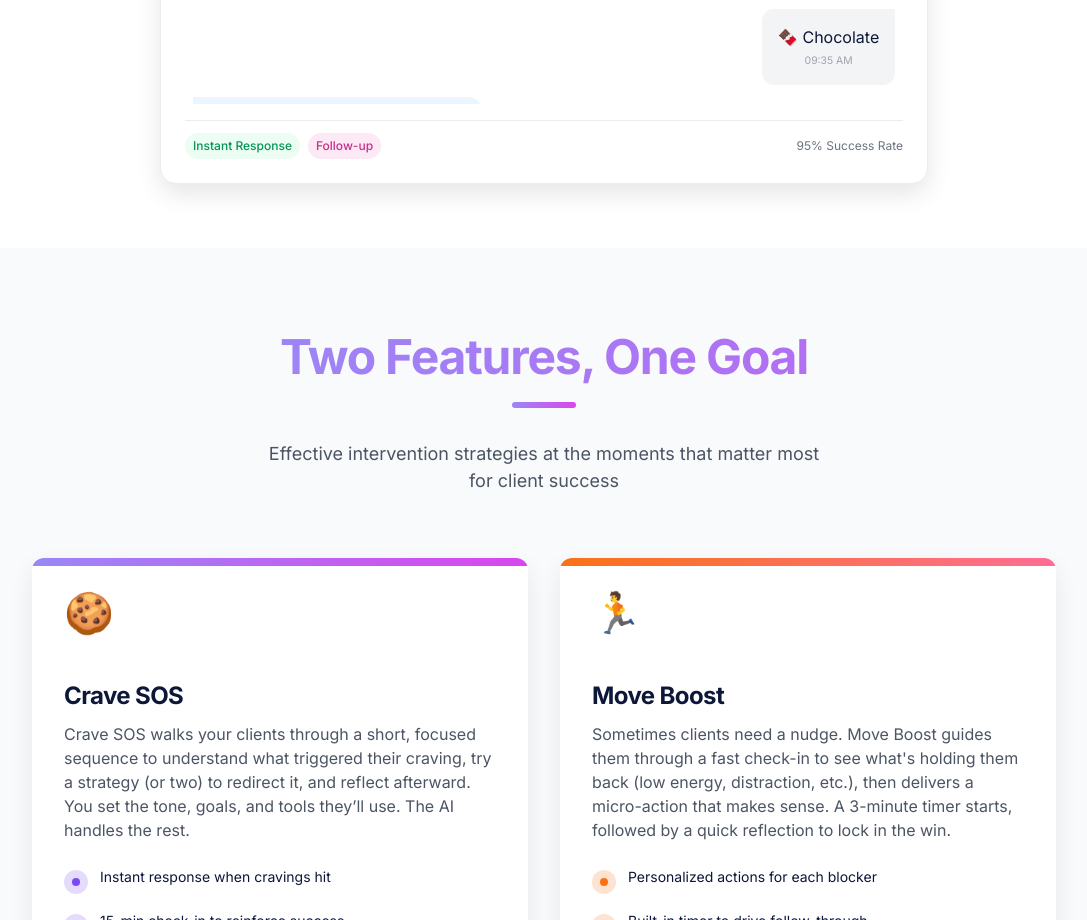
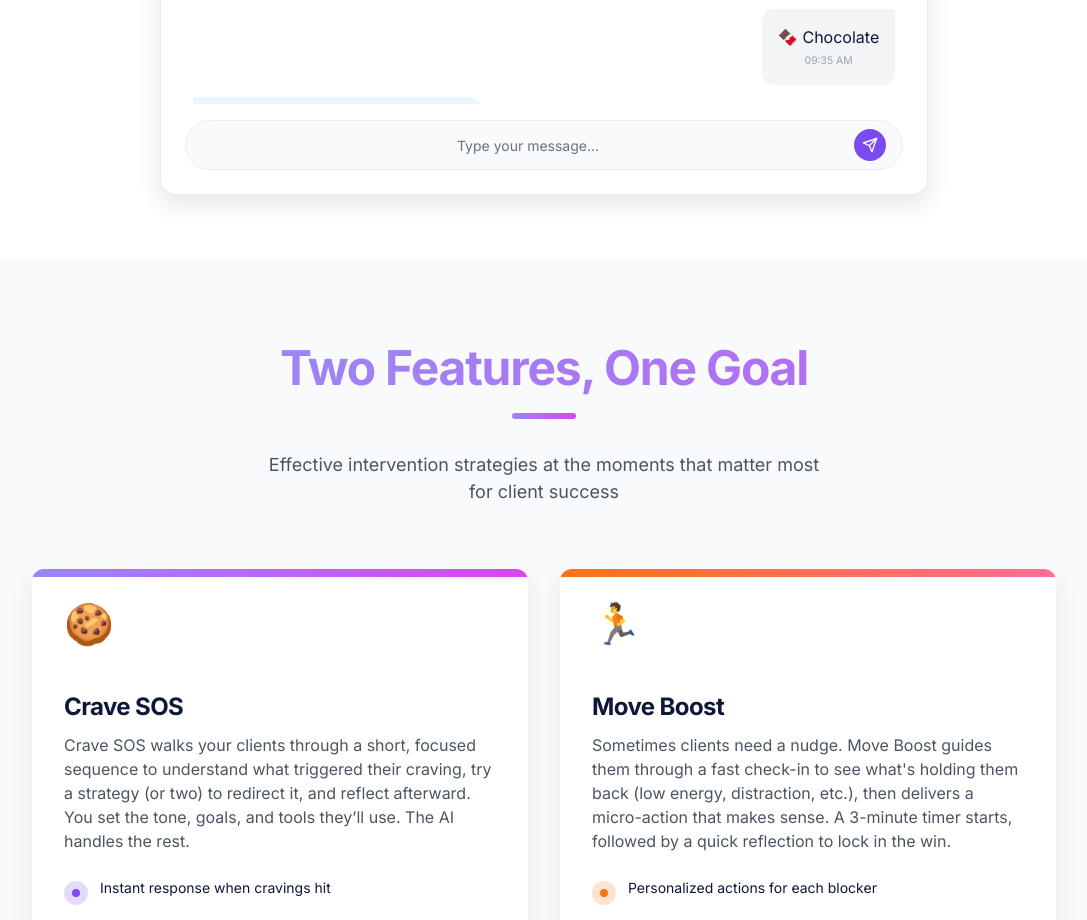
Before and after one commit to ljonespwc/heycoach-landing, a plain HTML site: page index.html in a window 1280 px wide. Shown: the part 1725-2645 px from the top of the page, without its empty margins (96-1183 px from the left). Drawn offline with nearby package versions, Linux system fonts and the light colour scheme.

Commit message:
feat: add chat input field with send button to demo section

```diff
--- a/css/style.css
+++ b/css/style.css
@@ -797,6 +797,38 @@ header {
     border-top: 1px solid var(--border);
   }
 
+  .chat-input-container {
+    display: flex;
+    align-items: center;
+    background-color: #f9fafb;
+    border-radius: 9999px;
+    padding: 0.5rem 1rem;
+    margin-top: 1rem;
+    border: 1px solid var(--border);
+    width: 100%;
+  }
+
+  .chat-input-field {
+    flex: 1;
+    font-size: 0.875rem;
+    color: #6b7280;
+    border: none;
+    background: transparent;
+    outline: none;
+  }
+
+  .chat-send-button {
+    width: 2rem;
+    height: 2rem;
+    border-radius: 50%;
+    background-color: var(--primary);
+    display: flex;
+    align-items: center;
+    justify-content: center;
+    color: white;
+    border: none;
+  }
+
   .demo-tags {
     display: flex;
     gap: 0.5rem;
--- a/index.html
+++ b/index.html
@@ -273,13 +273,14 @@
               </div>
             </div>
 
-            <div class="demo-footer">
-              <div class="demo-tags">
-                <span class="demo-tag tag-green">Instant Response</span>
-                <span class="demo-tag tag-pink">Follow-up</span>
-              </div>
-
-              <div class="success-rate">95% Success Rate</div>
+            <div class="chat-input-container">
+              <div class="chat-input-field">Type your message...</div>
+              <button class="chat-send-button">
+                <svg xmlns="http://www.w3.org/2000/svg" width="16" height="16" viewBox="0 0 24 24" fill="none" stroke="currentColor" stroke-width="2" stroke-linecap="round" stroke-linejoin="round">
+                  <path d="M22 2L11 13"></path>
+                  <path d="M22 2L15 22L11 13L2 9L22 2Z"></path>
+                </svg>
+              </button>
             </div>
           </div>
 
```
